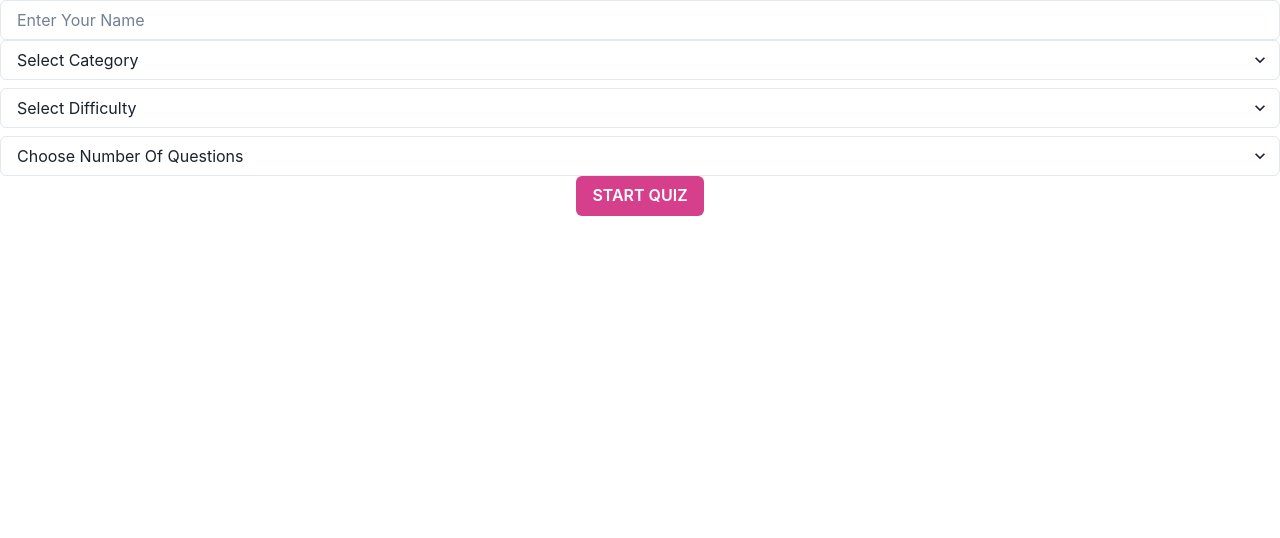
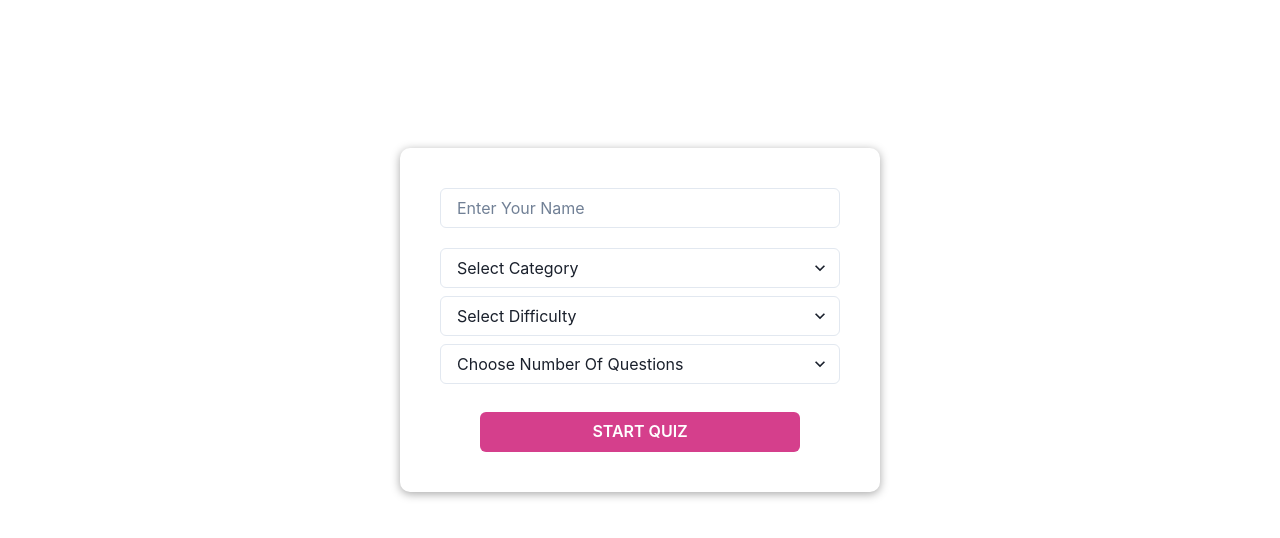
Before and after one commit to RohanKansara01/Mock-1-TCS-, a React (Create React App) app: page / in a window 1280 px wide. Shown: the top 538 px of the page. Built offline with nearby package versions, Linux system fonts and the light colour scheme.

Commit message:
CSS and backend api addition

```diff
--- a/src/Pages/Home.jsx
+++ b/src/Pages/Home.jsx
@@ -1,5 +1,5 @@
 import React, { useState } from 'react'
-import { Box, Button, Input, Select, Stack } from '@chakra-ui/react'
+import { Box, Button, Center, Flex, Input, Select, Stack } from '@chakra-ui/react'
 import { useNavigate } from 'react-router-dom';
 
 const Home = () => {
@@ -25,29 +25,33 @@ const Home = () => {
         navigate("/quiz")
       }
   return (
-    <Box>
-      <Input placeholder='Enter Your Name' type='text' value={name} onChange={(e)=>setName(e.target.value)}/>
-
+    <Center h={'80vh'}>
+        <Box justifyContent={'center'} alignItems={'center'} boxShadow ='rgba(0, 0, 0, 0.35) 0px 2px 10px' borderRadius={10} >
+            <Flex flexDirection={'column'} alignItems={'center'} gap={5} p={10}>
+                <Input w={'50vh'} placeholder='Enter Your Name' type='text' value={name} onChange={(e)=>setName(e.target.value)}/>
                     <Stack>
-        <Select placeholder='Select Category' onChange={(e)=>setCategory(e.target.value)}>
+                        <Select w={'50vh'} variant='outline' placeholder='Select Category' onChange={(e)=>setCategory(e.target.value)}>
                         <option value='General Knowledge'>General Knowledge</option>
                         <option value='Sports'>Sports</option>
                         <option value='Geography'>Geography</option>
                         </Select>
-        <Select placeholder='Select Difficulty' onChange={(e)=>setLevel(e.target.value)}>
+                        <Select w={'50vh'} placeholder='Select Difficulty' onChange={(e)=>setLevel(e.target.value)}>
                         <option value='Easy'>Easy</option>
                         <option value='Mideum'>Medium</option>
                         <option value='Hard'>Hard</option>
                         </Select>
-        <Select placeholder='Choose Number Of Questions' onChange={(e)=>setNumberOfQuestion(e.target.value)}>
+                        <Select w={'50vh'} placeholder='Choose Number Of Questions' onChange={(e)=>setNumberOfQuestion(e.target.value)}>
                         <option value='1'>1</option>
                         <option value='2'>2</option>
                         <option value='3'>3</option>
                         </Select>
                     </Stack>
-
-      <Button colorScheme='pink' onClick={handleSubmit} >START QUIZ</Button>
+                <Flex alignItems={'self-start'} justifyContent={'left'} mr={20} mb={-3}>
+                </Flex>
+                <Button w={'40vh'} colorScheme='pink' onClick={handleSubmit} >START QUIZ</Button>
+            </Flex>
         </Box>
+    </Center>
   )
 }
 
--- a/src/Pages/Quiz.jsx
+++ b/src/Pages/Quiz.jsx
@@ -7,15 +7,15 @@ const QuizPage = () => {
   const [data, setData] = useState([]);
   const [score, setScore] = useState(0);
   const navigate = useNavigate()
-  const handleNextQuestion =()=>{
-    navigate("/leaderboard")
+  const handleNextQuestion = () => {
+   navigate("/leaderboard")
   };
 
   const setQuiz = async() => {
       try {
-          const question = JSON.parse(sessionStorage.getItem("user-data"));
-          const category = question.category;
-          const data = await axios.get(`url`)
+          const que = JSON.parse(sessionStorage.getItem("user-data"));
+          const cat = que.category;
+          const data = await axios.get(`https://proud-ray-clothes.cyclic.app/data?category=${cat}&_limit=${que.number}`)
           setData(data.data)
         } catch (error) {
             console.error(error);
@@ -28,11 +28,11 @@ const QuizPage = () => {
     }, []);
 
     return (
-        <Box>
+        <Box mt={50} w={'100%'} display={'flex'} flexDirection={'column'} alignItems={'center'} justifyContent={'center'} h={'100vh'} gap={10}>
       {data.map((e , index)=>(
           <Quiz e={e} key={index}/>
       ))}
-      <Stack>
+      <Stack display={'flex'} flexDirection={'row'} mb={15}>
       <Button onClick={handleNextQuestion}>Submit</Button>
       </Stack>
     </Box>
@@ -50,7 +50,7 @@ const Quiz = (e) => {
     e=e.e
     console.log(e)
   return (
-    <Box>
+    <Box mb={5} mt={50} w={'100vh'} border={'1px solid black'} bg='skyblue' color={'white'} _groupDisabled={select?true:false}>
         <Stack>
             <Text mb={5}>{e.question}</Text>
             <button onClick={()=>{
```
Lines whose indentation alone changed are shown as unchanged.
